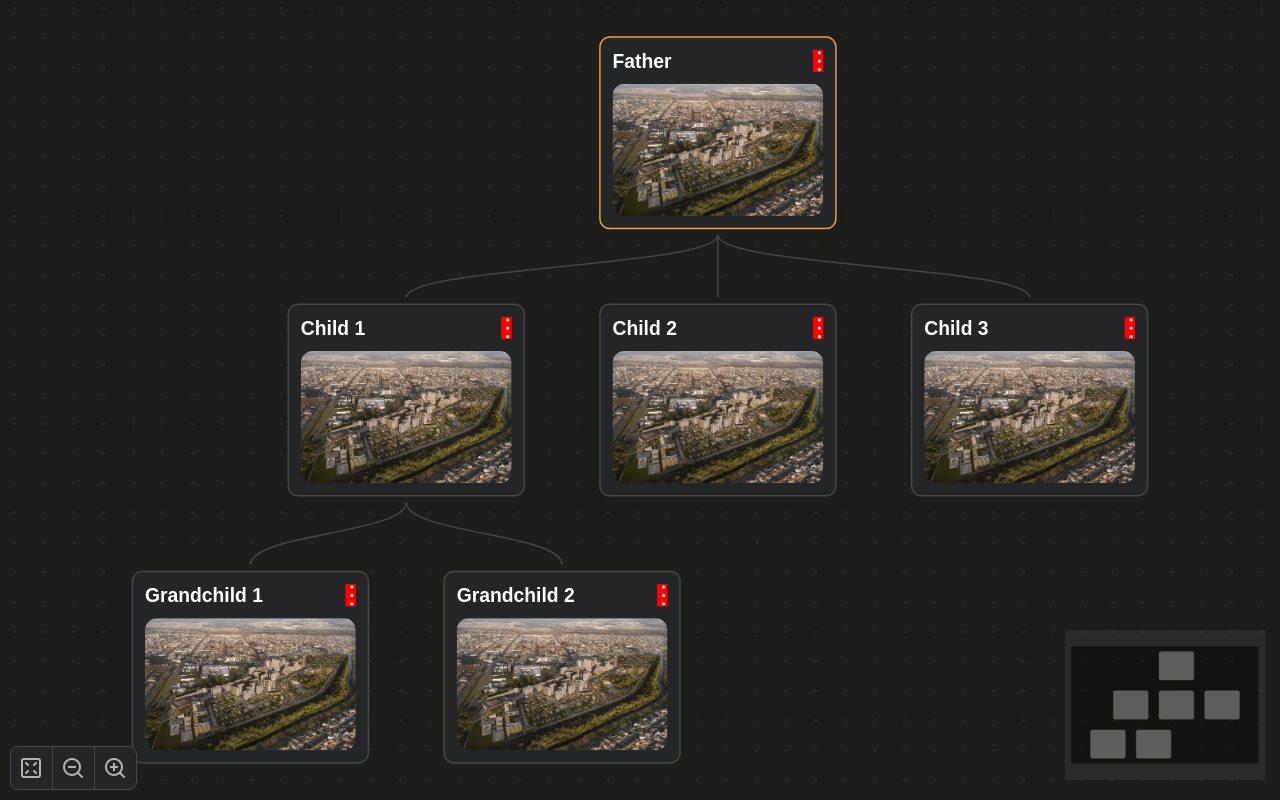
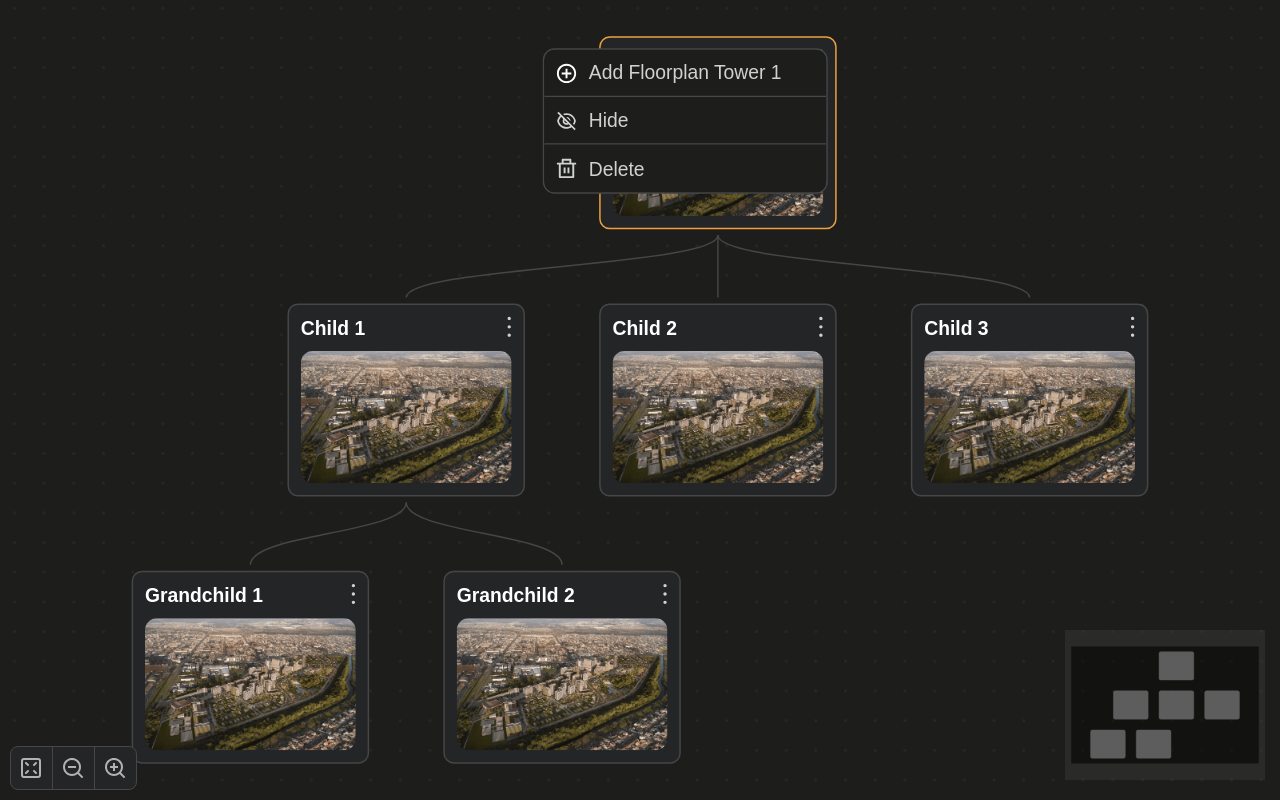
Before and after one commit to Matheusmeed/tree, a React (Vite) app: page / in a window 1280 px wide. Both pictures are taken after a click on the button 818 px from the left and 60 px from the top of the page. Built offline with nearby package versions, Linux system fonts and the light colour scheme.

Commit message:
feat: adding menu

```diff
--- a/src/components/CustomNode/index.tsx
+++ b/src/components/CustomNode/index.tsx
@@ -1,10 +1,30 @@
-import { memo } from 'react';
+import { memo, useEffect, useRef, useState } from 'react';
 import { Handle, Position } from 'react-flow-renderer';
 import type { ITreeData } from '../TreeView/data';
-import { BodyDiv, Card, OptionsButton, TitleDiv } from './styles';
+import { BodyDiv, Card, OptionsButton, TitleDiv, MenuDiv } from './styles';
 
 const CustomNode = ({ data }: { data: ITreeData }) => {
-  console.log(data);
+  const [showMenu, setShowMenu] = useState(false);
+  const menuRef = useRef<HTMLDivElement>(null);
+
+  useEffect(() => {
+    function handleClickOutside(event: MouseEvent) {
+      if (menuRef.current && !menuRef.current.contains(event.target as Node)) {
+        setShowMenu(false);
+      }
+    }
+
+    if (showMenu) {
+      document.addEventListener('mousedown', handleClickOutside);
+    } else {
+      document.removeEventListener('mousedown', handleClickOutside);
+    }
+
+    return () => {
+      document.removeEventListener('mousedown', handleClickOutside);
+    };
+  }, [showMenu]);
+
   return (
     <>
       <Handle
@@ -15,9 +35,29 @@ const CustomNode = ({ data }: { data: ITreeData }) => {
       <Card isMain={!!data.isMain}>
         <TitleDiv>
           <p>{data.label}</p>
-          <OptionsButton>
+          <OptionsButton
+            onClick={() => {
+              setShowMenu(true);
+            }}
+          >
             <img src='/assets/icons/options.svg' alt='' />
           </OptionsButton>
+          {showMenu && (
+            <MenuDiv ref={menuRef}>
+              <button>
+                <img src='/public/assets/icons/add.svg' />
+                <p>Add Floorplan Tower 1</p>
+              </button>
+              <button>
+                <img src='/public/assets/icons/hide.svg' />
+                <p>Hide</p>
+              </button>
+              <button>
+                <img src='/public/assets/icons/delete.svg' />
+                <p>Delete</p>
+              </button>
+            </MenuDiv>
+          )}
         </TitleDiv>
         <BodyDiv>
           <img src='/assets/images/view.png' alt='' />
--- a/src/components/CustomNode/styles.ts
+++ b/src/components/CustomNode/styles.ts
@@ -36,9 +36,10 @@ export const OptionsButton = styled.button`
   align-items: center;
   justify-content: center;
   cursor: pointer !important;
-  padding: 0 1px 0 3px;
-  background-color: red;
-  z-index: 9999;
+  padding: 0 3px;
+  position: absolute;
+  right: 6px;
+  top: 8px;
 `;
 
 export const BodyDiv = styled.div`
@@ -53,3 +54,50 @@ export const BodyDiv = styled.div`
     object-fit: cover;
   }
 `;
+
+export const MenuDiv = styled.div`
+  width: 192px;
+  background: red;
+  position: absolute;
+  right: 6px;
+  top: 8px;
+  border-radius: 8px;
+  background: #1d1d1c;
+  border: 1px solid #464646;
+  display: flex;
+  flex-direction: column;
+  overflow: hidden;
+
+  :last-child {
+    border-bottom: none;
+  }
+
+  button {
+    height: 32px;
+    width: 100%;
+    padding: 4px 8px;
+    display: flex;
+    align-items: center;
+    gap: 8px;
+    background: #1d1d1c;
+    border: none;
+    border-bottom: 1px solid #464646;
+    transition: 0.3s;
+    cursor: pointer;
+
+    &:hover {
+      background: #2c2d2f;
+    }
+
+    > img {
+      width: 14px;
+      height: 14px;
+    }
+
+    > p {
+      font-weight: 400;
+      font-size: 13px;
+      color: #d0d1d1;
+    }
+  }
+`;
```
